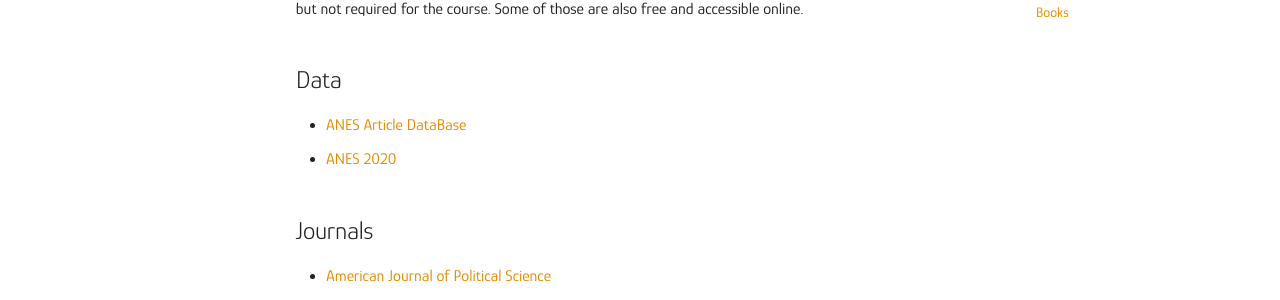
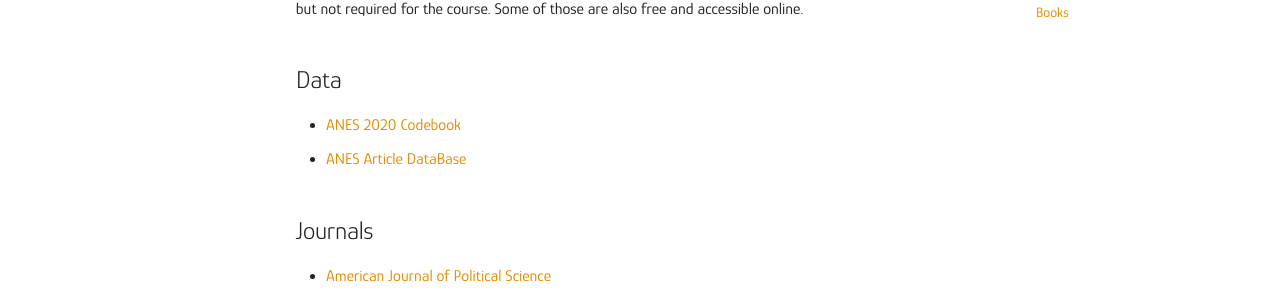
Before and after one commit to mickaeltemporao/itds, an MkDocs documentation site: the page built from docs/resources/misc.md, in a window 1280 px wide and 1399 px high. Shown: the part 282-582 px from the top of the window. Built offline with MkDocs 1.6.1 and Material for MkDocs 9.7.7, drawn with Linux system fonts in a browser that asks for light colours.

Commit message:
explicit name

```diff
--- a/docs/resources/misc.md
+++ b/docs/resources/misc.md
@@ -3,8 +3,8 @@
 All the materials required for this course are free and will shared with the students. For those who would like to add more colour to the concepts introduced in this course here are some indicative readings that can be useful but not required for the course. Some of those are also free and accessible online.
 
 ## Data
+- [ANES 2020 Codebook](https://sda.berkeley.edu/sdaweb/docs/nes2020full/DOC/hcbk.htm)
 - [ANES Article DataBase](https://electionstudies.org/papers-documents/anes-bibliography/)
-- [ANES 2020](https://sda.berkeley.edu/sdaweb/docs/nes2020full/DOC/hcbk.htm)
 
 ## Journals
 
```
